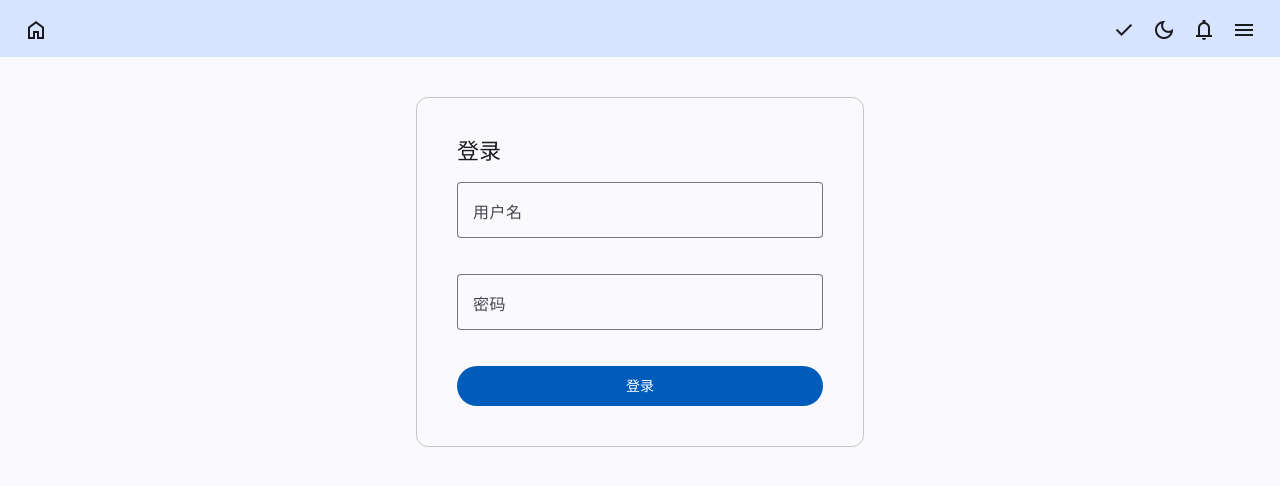
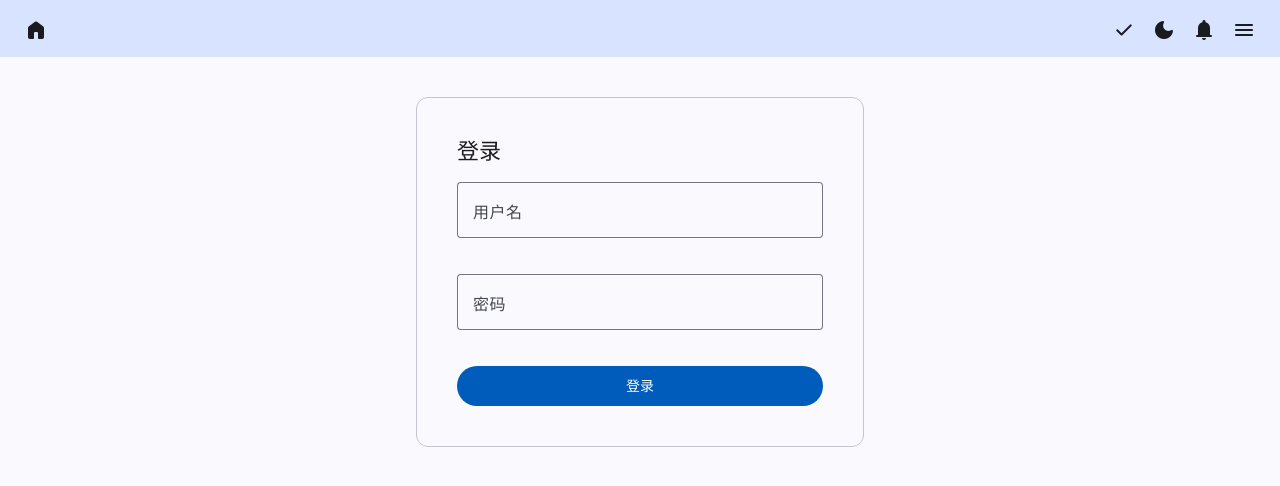
Before and after one commit to ijkzen/gin-template, an Angular app in the folder web/: page / in a window 1280 px wide. Shown: the top 486 px of the page. Built offline with nearby package versions, Linux system fonts and the light colour scheme.

Commit message:
feat: update icon font style to use 'material-symbols-rounded' and add CSS for rounded symbols

```diff
--- a/web/src/app/page/changepw/change-password-dialog.component.html
+++ b/web/src/app/page/changepw/change-password-dialog.component.html
@@ -4,21 +4,21 @@
         <mat-label>旧密码</mat-label>
         <input matInput [type]="hideOld ? 'password' : 'text'" formControlName="oldPassword">
         <button mat-icon-button matSuffix (click)="hideOld = !hideOld" type="button">
-            <mat-icon fontSet="material-symbols-sharp">{{hideOld ? 'visibility_off' : 'visibility'}}</mat-icon>
+            <mat-icon fontSet="material-symbols-rounded">{{hideOld ? 'visibility_off' : 'visibility'}}</mat-icon>
         </button>
     </mat-form-field>
     <mat-form-field appearance="fill" class="full-width">
         <mat-label>新密码</mat-label>
         <input matInput [type]="hideNew ? 'password' : 'text'" formControlName="newPassword">
         <button mat-icon-button matSuffix (click)="hideNew = !hideNew" type="button">
-            <mat-icon fontSet="material-symbols-sharp">{{hideNew ? 'visibility_off' : 'visibility'}}</mat-icon>
+            <mat-icon fontSet="material-symbols-rounded">{{hideNew ? 'visibility_off' : 'visibility'}}</mat-icon>
         </button>
     </mat-form-field>
     <mat-form-field appearance="fill" class="full-width">
         <mat-label>确认新密码</mat-label>
         <input matInput [type]="hideConfirm ? 'password' : 'text'" formControlName="confirmPassword">
         <button mat-icon-button matSuffix (click)="hideConfirm = !hideConfirm" type="button">
-            <mat-icon fontSet="material-symbols-sharp">{{hideConfirm ? 'visibility_off' : 'visibility'}}</mat-icon>
+            <mat-icon fontSet="material-symbols-rounded">{{hideConfirm ? 'visibility_off' : 'visibility'}}</mat-icon>
         </button>
     </mat-form-field>
     <div *ngIf="errorMsg" class="error">{{errorMsg}}</div>
--- a/web/src/app/shared/icon-button/icon-button.component.html
+++ b/web/src/app/shared/icon-button/icon-button.component.html
@@ -1,3 +1,3 @@
 <button mat-icon-button>
-    <mat-icon fontSet="material-symbols-sharp" class="app-foreground">{{ icon }}</mat-icon>
+    <mat-icon fontSet="material-symbols-rounded" class="app-foreground">{{ icon }}</mat-icon>
 </button>
--- a/web/src/styles.scss
+++ b/web/src/styles.scss
@@ -61,3 +61,7 @@ body {
   align-items: start !important;
   justify-content: start !important;
 }
+
+.material-symbols-rounded {
+  font-variation-settings: 'FILL' 1;
+}
```
